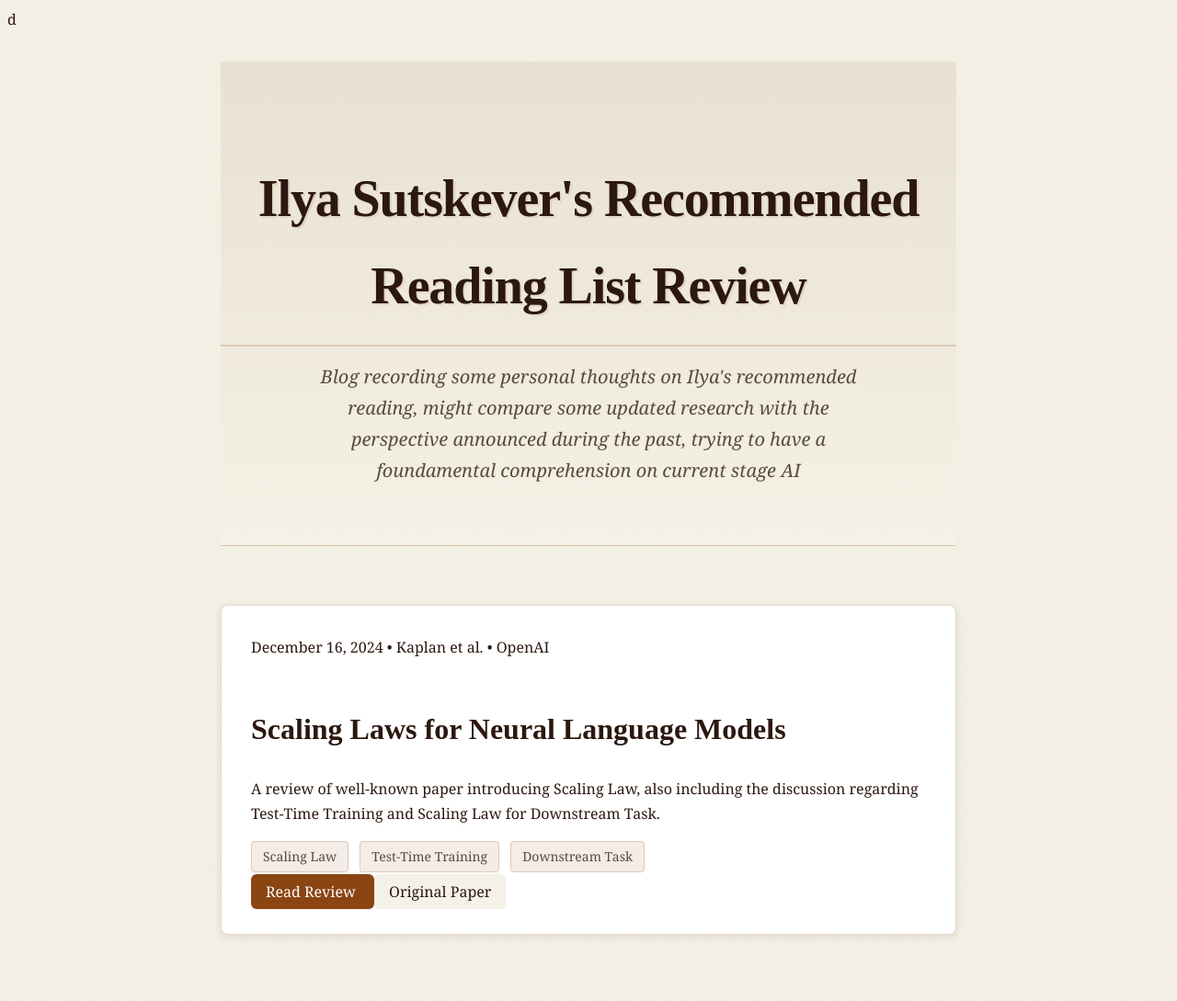
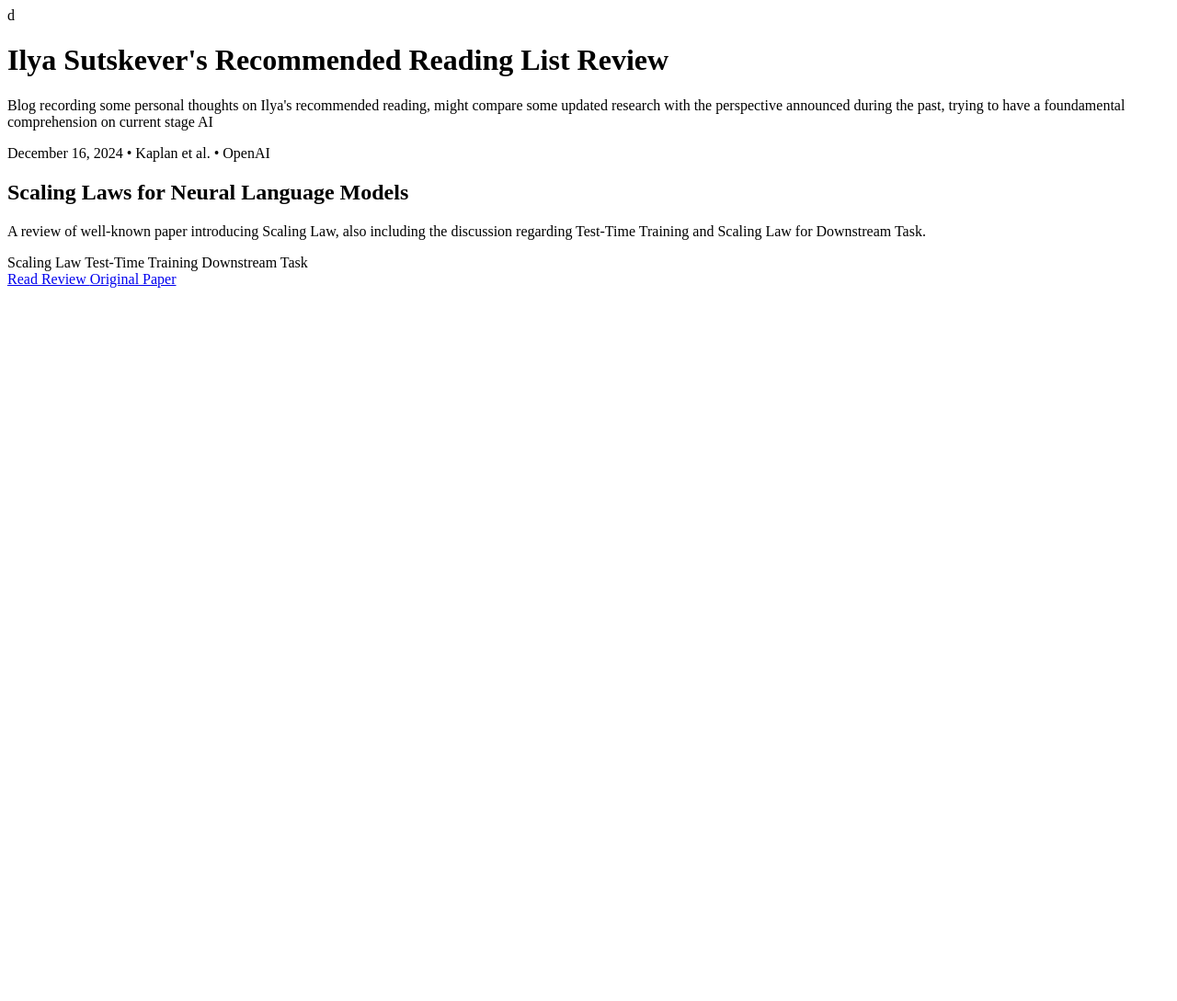
Before and after one commit to jeffreyzhanghc/Ilya-30-notes, a Jekyll site: the page built from index.md, in a window 1280 px wide. Shown: the whole page at 92% size. Built offline with Jekyll 4.4.1, drawn with Linux system fonts in a browser that asks for light colours; after the commit the page ends 900 px from its top, so only the background shows below that.

Commit message:
fix render

```diff
--- a/_config.yml
+++ b/_config.yml
@@ -1,4 +1,3 @@
-baseurl: "/ilya-30-notes"
 plugins:
   - jekyll-remote-theme
 markdown: kramdown
--- a/_layouts/default.html
+++ b/_layouts/default.html
@@ -5,7 +5,6 @@
     <script type="text/javascript" async
         src="https://cdnjs.cloudflare.com/ajax/libs/mathjax/2.7.7/MathJax.js?config=TeX-MML-AM_CHTML">
     </script>
-    <link rel="stylesheet" href="{{'/assets/css/style.css'| relative_url }}">
     {{ content }}
 </head>
 <body>
```
